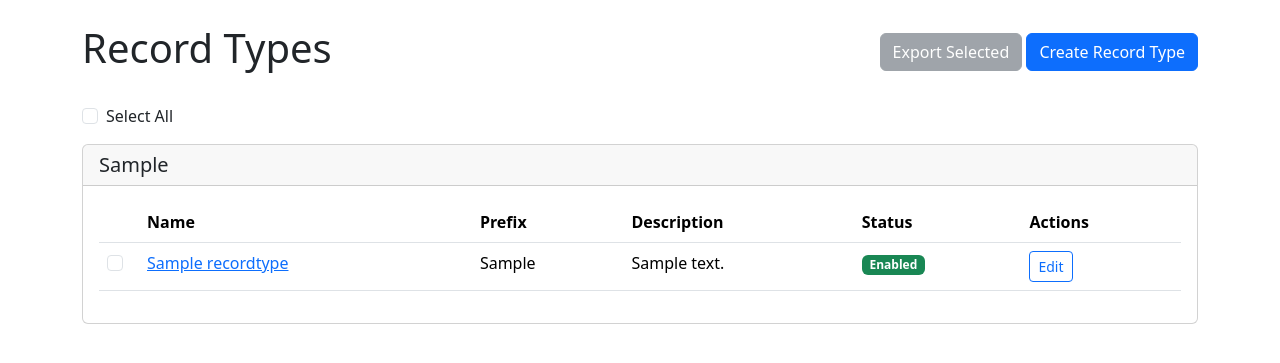
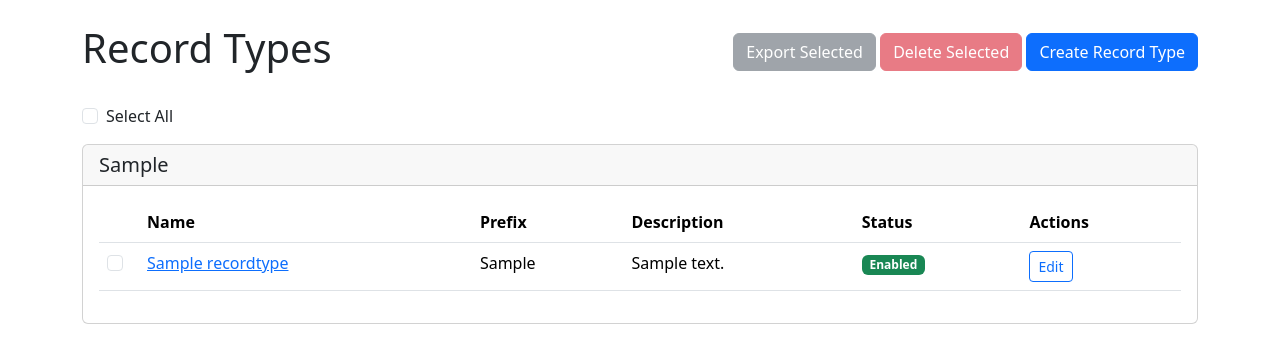
Before and after one commit to jeremystokese2/recordmanager3, a Django app: page / in a window 1280 px wide. Shown: the part 56-419 px from the top of the page. Run offline with Django 4.2, Linux system fonts and the light colour scheme; tables that the repository leaves empty hold one stand-in row (values such as "Sample post"); some libraries are stand-ins or nearby versions.

Commit message:
feat: Implement delete functionality for selected record types
- Added a new view `delete_record_types` to handle the deletion of multiple record types.
- Updated `urls.py` to include a URL pattern for the delete functionality.
- Enhanced `index.html` to include a form for deleting selected record types with confirmation prompt.
- Updated export functionality to include additional details in the CSV output for record types.
- Improved button state management for export and delete actions based on selected record types.

```diff
--- a/app/urls.py
+++ b/app/urls.py
@@ -24,7 +24,7 @@ urlpatterns = [
     # Put more specific patterns first
     path('record/create/', views.create_record_type, name='create_record_type'),
     path('record/<str:record_type>/edit/', views.edit_record_type, name='edit_record_type'),
-    path('record/<str:record_type>/delete/', views.delete_record_type, name='delete_record_type'),
+    path('record/delete/', views.delete_record_types, name='delete_record_types'),
     path('record/<str:record_type>/stages/', views.edit_stages, name='edit_stages'),
     path('record/<str:record_type>/fields/new/', views.new_custom_field, name='new_custom_field'),
     path('record/<str:record_type>/fields/<str:field_name>/edit/', views.edit_custom_field, name='edit_custom_field'),
--- a/app/views.py
+++ b/app/views.py
@@ -659,7 +659,7 @@ def export_record_types(request):
 
             writer.writerow([
                 'V1',
-                record.name,
+                f"{record.name} ({record.prefix})",
                 record.category,
                 record.colour,
                 record.is_enabled,
@@ -726,7 +726,7 @@ def export_fields(request, record_type):
         # Write data rows
         for field in export_data:
             writer.writerow([
-                field.get('PartitionKey', ''),
+                f"{field.get('PartitionKey', '')} ({record_type_obj.prefix})",
                 field.get('RowKey', ''),
                 field.get('DisplayName', ''),
                 field.get('Description', ''),
@@ -979,3 +979,15 @@ def test_validation(request):
             return render(request, 'test_validation.html')
 
     return render(request, 'test_validation.html')
+
+def delete_record_types(request):
+    if request.method == 'POST':
+        record_type_names = request.POST.getlist('types[]')
+        if record_type_names:
+            for record_type_name in record_type_names:
+                record_type_obj = get_object_or_404(RecordType, name=record_type_name)
+                record_type_obj.delete()
+                messages.success(request, f'Record type "{record_type_name}" has been deleted successfully.')
+        else:
+            messages.error(request, 'No record types selected for deletion.')
+        return redirect('index')
--- a/templates/index.html
+++ b/templates/index.html
@@ -8,6 +8,12 @@
             <form id="exportForm" action="{% url 'export_record_types' %}" method="get" class="d-inline">
                 <button type="submit" class="btn btn-secondary" id="exportButton" disabled>
                     Export Selected
+                </button>
+            </form>
+            <form id="deleteForm" action="{% url 'delete_record_types' %}" method="post" class="d-inline" onsubmit="return confirmDelete();">
+                {% csrf_token %}
+                <button type="submit" class="btn btn-danger" id="deleteButton" disabled>
+                    Delete Selected
                 </button>
             </form>
             <a href="{% url 'create_record_type' %}" class="btn btn-primary">Create Record Type</a>
@@ -45,7 +51,7 @@
                             <td>
                                 <input type="checkbox" class="form-check-input record-type-checkbox"
                                        name="types[]" value="{{ record_type.name }}"
-                                       form="exportForm">
+                                       form="deleteForm">
                             </td>
                             <td>
                                 <a href="{% url 'record_fields' record_type=record_type.name %}">
@@ -82,32 +88,39 @@ document.addEventListener('DOMContentLoaded', function() {
     const selectAllCheckbox = document.getElementById('selectAll');
     const recordTypeCheckboxes = document.querySelectorAll('.record-type-checkbox');
     const exportButton = document.getElementById('exportButton');
+    const deleteButton = document.getElementById('deleteButton');
 
     // Handle "Select All" checkbox
     selectAllCheckbox.addEventListener('change', function() {
         recordTypeCheckboxes.forEach(checkbox => {
             checkbox.checked = this.checked;
         });
-        updateExportButton();
+        updateButtons();
     });
 
     // Handle individual checkboxes
     recordTypeCheckboxes.forEach(checkbox => {
         checkbox.addEventListener('change', function() {
-            updateExportButton();
+            updateButtons();
             // Update "Select All" if needed
             selectAllCheckbox.checked = Array.from(recordTypeCheckboxes)
                 .every(cb => cb.checked);
         });
     });
 
-    // Update export button state
-    function updateExportButton() {
+    // Update button states
+    function updateButtons() {
         const checkedCount = Array.from(recordTypeCheckboxes)
             .filter(cb => cb.checked).length;
         exportButton.disabled = checkedCount === 0;
+        deleteButton.disabled = checkedCount === 0;
         exportButton.textContent = `Export Selected (${checkedCount})`;
     }
 });
+
+// Confirmation for delete action
+function confirmDelete() {
+    return confirm('Are you sure you want to delete the selected record types?');
+}
 </script>
 {% endblock %}
```
